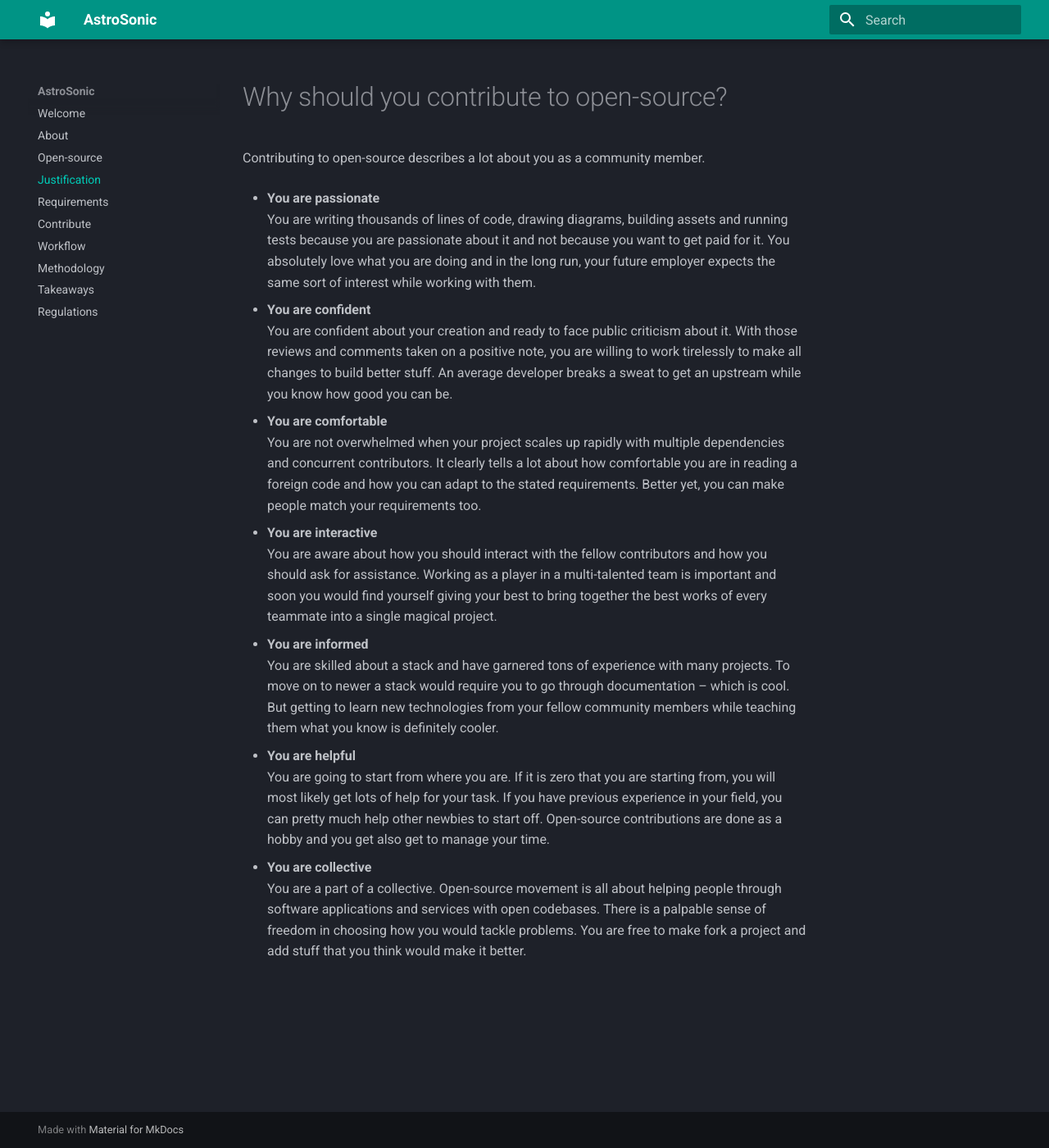
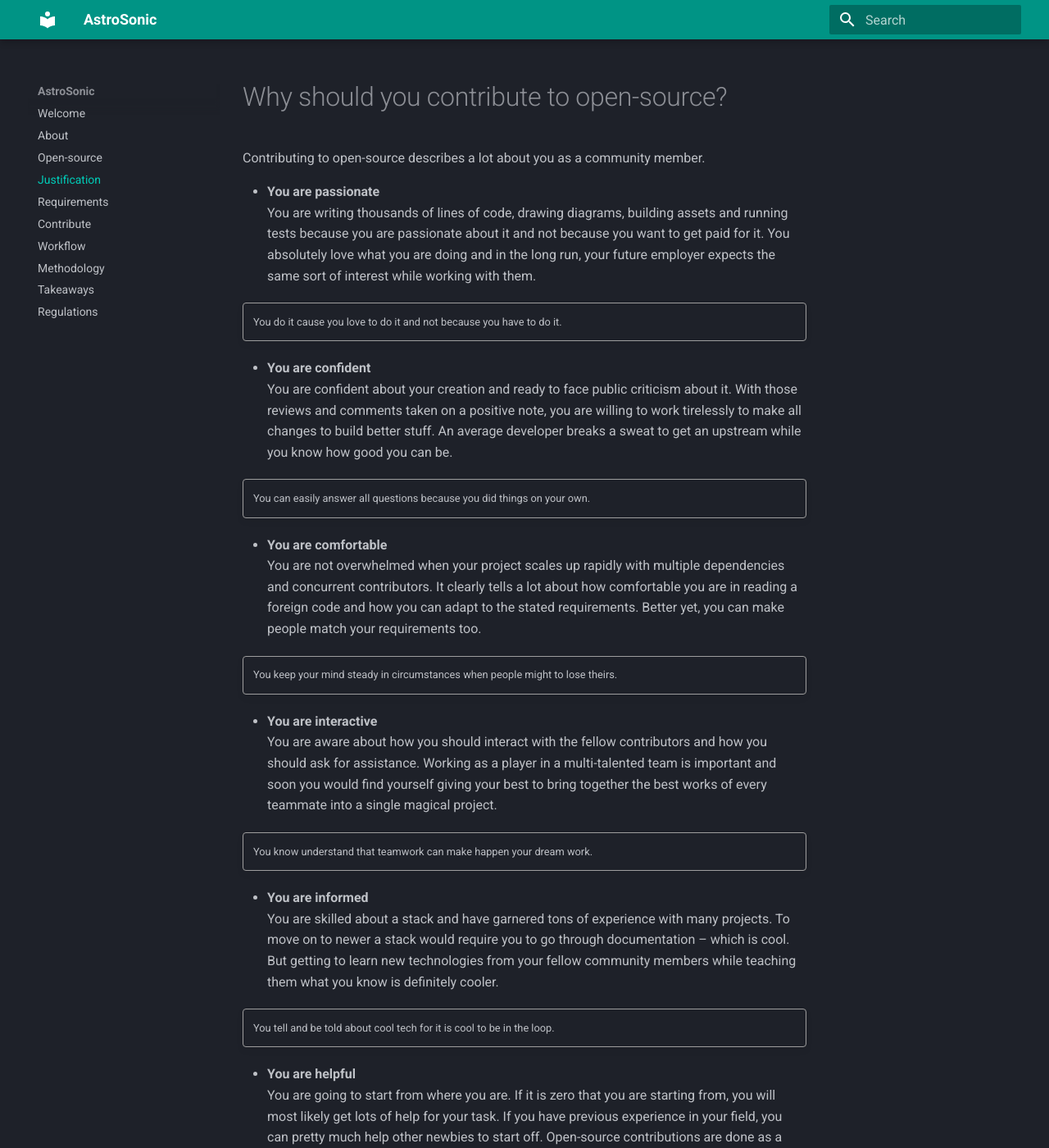
Before and after one commit to astrosonic/community-website, an MkDocs documentation site: the page built from docs/whycn.md, in a window 1280 px wide and 1400 px high. Shown: the whole window at 82% size. Built offline with MkDocs 1.6.1 and Material for MkDocs 9.7.7, drawn with Linux system fonts in a browser that asks for light colours; some of the changed text lies outside the part shown.

Commit message:
Added admonitions to justification

```diff
--- a/docs/whycn.md
+++ b/docs/whycn.md
@@ -5,20 +5,41 @@ Contributing to open-source describes a lot about you as a community member.
 * **You are passionate**
 You are writing thousands of lines of code, drawing diagrams, building assets and running tests because you are passionate about it and not because you want to get paid for it. You absolutely love what you are doing and in the long run, your future employer expects the same sort of interest while working with them.
 
+!!! quote ""
+    You do it cause you love to do it and not because you have to do it.
+
 * **You are confident**
 You are confident about your creation and ready to face public criticism about it. With those reviews and comments taken on a positive note, you are willing to work tirelessly to make all changes to build better stuff. An average developer breaks a sweat to get an upstream while you know how good you can be.
+
+!!! quote ""
+    You can easily answer all questions because you did things on your own.
 
 * **You are comfortable**
 You are not overwhelmed when your project scales up rapidly with multiple dependencies and concurrent contributors. It clearly tells a lot about how comfortable you are in reading a foreign code and how you can adapt to the stated requirements. Better yet, you can make people match your requirements too.
 
+!!! quote ""
+    You keep your mind steady in circumstances when people might to lose theirs.
+
 * **You are interactive**
 You are aware about how you should interact with the fellow contributors and how you should ask for assistance. Working as a player in a multi-talented team is important and soon you would find yourself giving your best to bring together the best works of every teammate into a single magical project.
+
+!!! quote ""
+    You know understand that teamwork can make happen your dream work.
 
 * **You are informed**
 You are skilled about a stack and have garnered tons of experience with many projects. To move on to newer a stack would require you to go through documentation – which is cool. But getting to learn new technologies from your fellow community members while teaching them what you know is definitely cooler.
 
+!!! quote ""
+    You tell and be told about cool tech for it is cool to be in the loop.
+
 * **You are helpful**
 You are going to start from where you are. If it is zero that you are starting from, you will most likely get lots of help for your task. If you have previous experience in your field, you can pretty much help other newbies to start off. Open-source contributions are done as a hobby and you get also get to manage your time.
 
+!!! quote ""
+    You bide your time to make better projects and compete corporations.
+
 * **You are collective**
 You are a part of a collective. Open-source movement is all about helping people through software applications and services with open codebases. There is a palpable sense of freedom in choosing how you would tackle problems. You are free to make fork a project and add stuff that you think would make it better.
+
+!!! quote ""
+    You feel good in a community as their are people here who watch your back.
```
